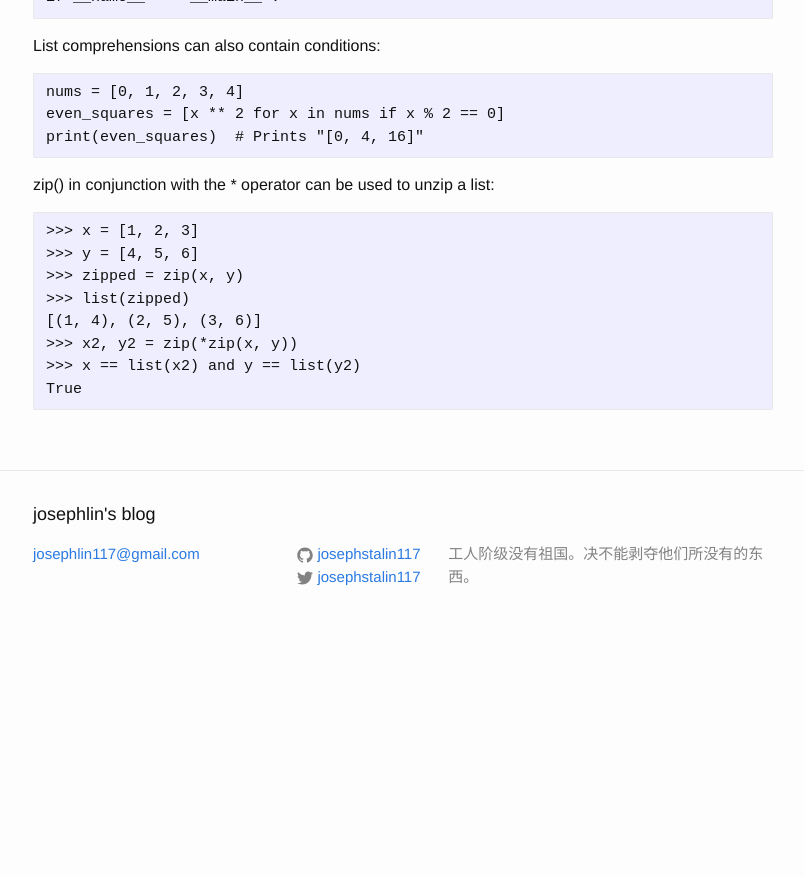
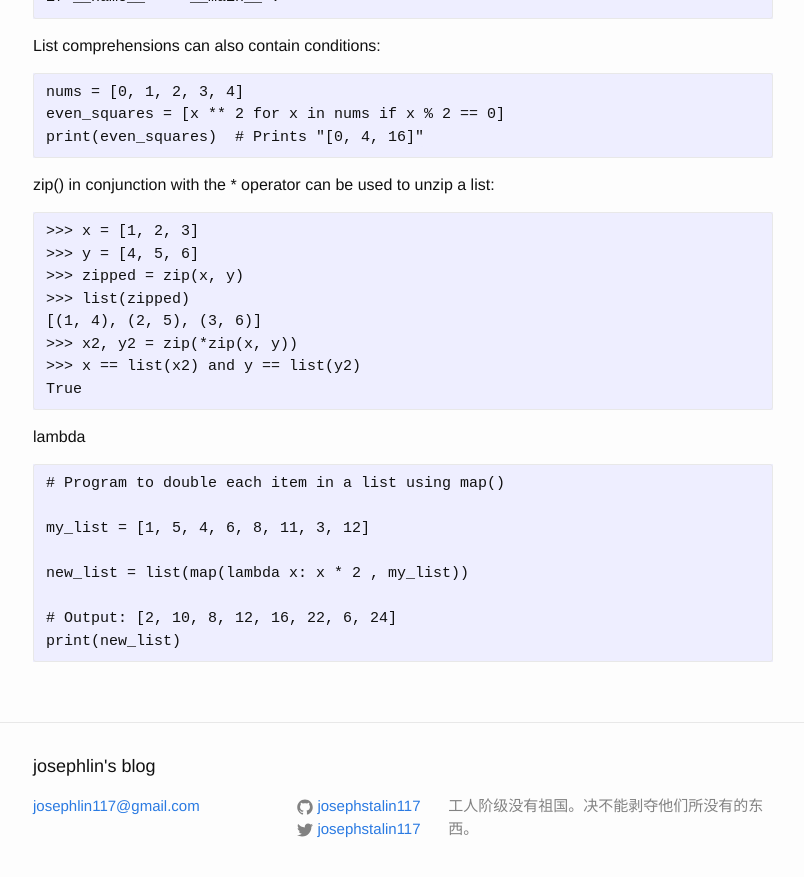
Before and after one commit to josephstalin117/josephstalin117.github.io, a Jekyll site: the page built from _posts/2017-08-10-python.markdown, in a window 1280 px wide and 900 px high, scrolled down 810 px. Shown: the top 877 px of the window, without its empty margins (237-1041 px from the left). Built offline with Jekyll 4.4.1, drawn with Linux system fonts in a browser that asks for light colours; before the commit the page ends 1458 px from its top, so only the background shows below that.

Commit message:
edit python article

````diff
--- a/_posts/2017-08-10-python.markdown
+++ b/_posts/2017-08-10-python.markdown
@@ -54,3 +54,15 @@ zip() in conjunction with the * operator can be used to unzip a list:
 >>> x == list(x2) and y == list(y2)
 True
 ```
+
+lambda
+```
+# Program to double each item in a list using map()
+
+my_list = [1, 5, 4, 6, 8, 11, 3, 12]
+
+new_list = list(map(lambda x: x * 2 , my_list))
+
+# Output: [2, 10, 8, 12, 16, 22, 6, 24]
+print(new_list)
+```
````
